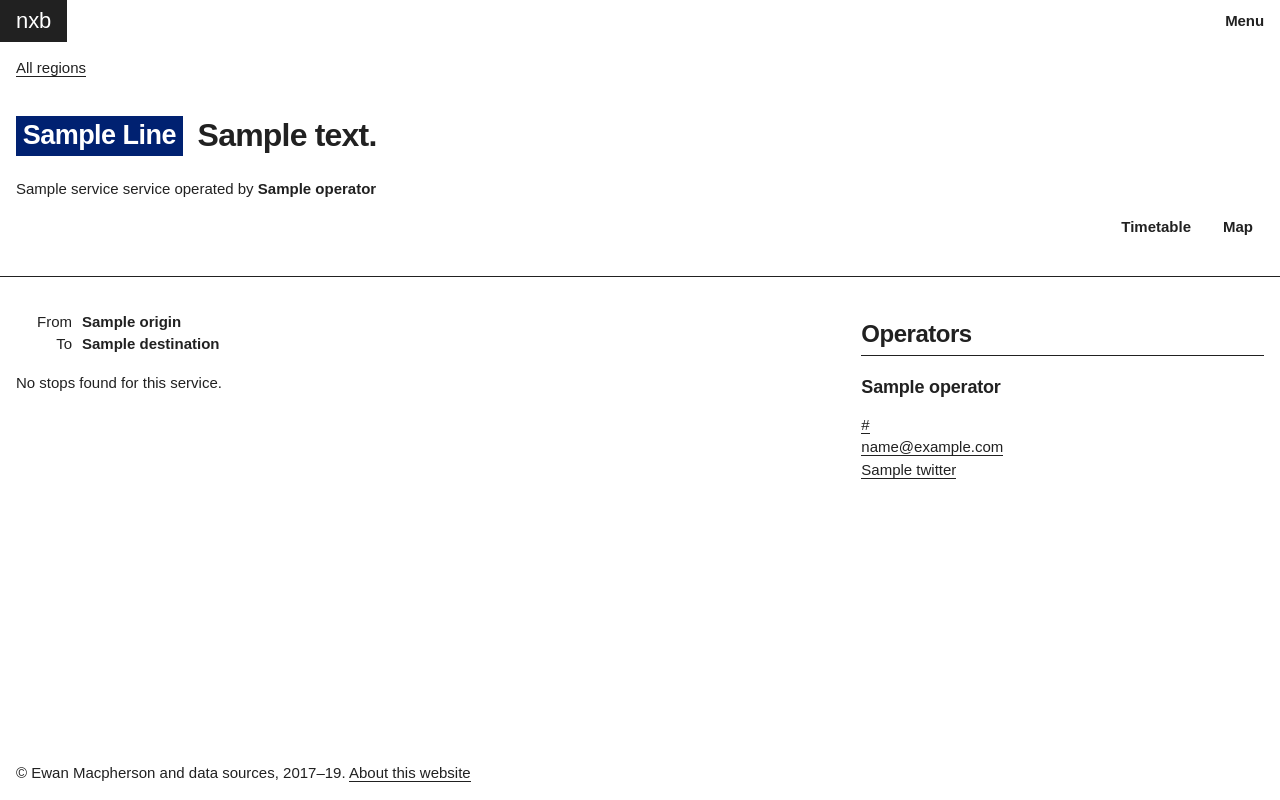
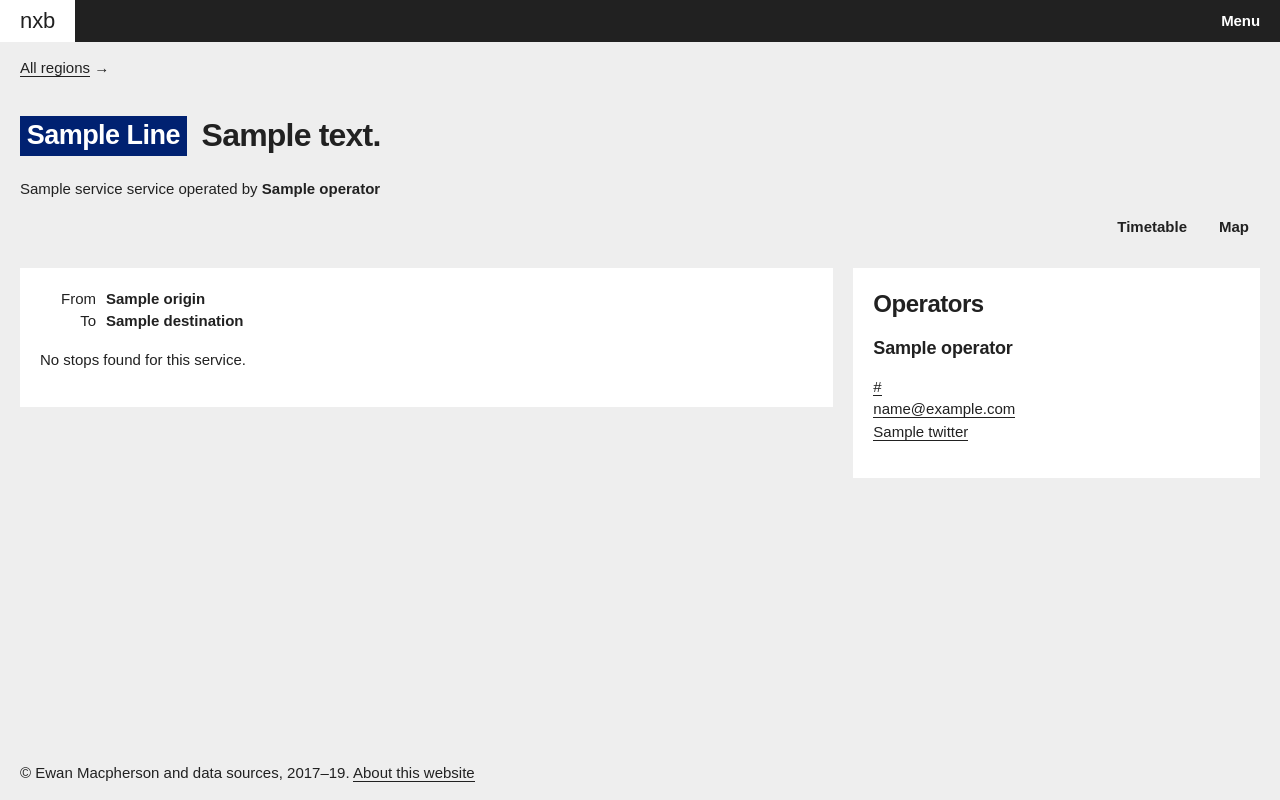
Before and after one commit to macph/nextbus, a Flask app: template nextbus/templates/service.html in a window 1280 px wide. Run offline with Flask 3, Linux system fonts and the light colour scheme; the template is opened without the code that fills it: most values are stand-ins (such as "Sample title", 1, 10 or a date in 2020); parts of the project's set-up code (start-up, migrations or seed data) failed here and were passed over; some web fonts are replaced.

Commit message:
Restyled website to mix of brutalist and original aesthetic
The original style had a grey background with white boxes for sections.
The brutalist style didn't work out too well because of the information
layout and accessibility shouldn't be compromised. Most of the elements
kept their appearance and the colours were unchanged but the header is
now black, the background a light grey and all sections white.

Restyled page numbers for search results.

```diff
--- a/nextbus/static/style.css
+++ b/nextbus/static/style.css
@@ -22,8 +22,6 @@ h1 {
 
 h2 {
   margin: 0.5em 0;
-  padding: 0.3em 0;
-  border-bottom: 0.1rem solid #212121;
 
   font-size: 2.4rem;
   font-weight: 600;
@@ -187,7 +185,7 @@ body {
   width: 100%;
   height: 100%;
   min-height: 100vh;
-  background-color: white;
+  background-color: #EEEEEE;
 }
 
 header {
@@ -201,12 +199,12 @@ header {
   margin: 0;
   width: 100%;
   height: 4.2rem;
-  background-color: white;
+  background-color: #212121;
   z-index: 2000;
 }
 
 header a {
-  padding: 0 1.6rem;
+  padding: 0 2rem;
   height: 100%;
   display: flex;
   align-items: center;
@@ -218,7 +216,7 @@ header a {
   letter-spacing: -0.005em;
   text-decoration: none;
 
-  color: #212121;
+  color: white;
   transition:
     0.2s background-color ease-out,
     0.2s color ease-out;
@@ -231,36 +229,46 @@ header a:first-child {
 }
 
 header a:hover {
-  background-color: #212121;
-  color: white;
+  background-color: white;
+  color: #212121;
 }
 
 nav {
   flex: none;
-  width: calc(100% - 3.2rem);
+  width: calc(100% - 4rem);
   max-width: 128rem;
   margin: 0 auto;
-  padding: 0 1.6rem;
 }
 
 main {
   flex: auto;
-  width: calc(100% - 3.2rem);
+  width: calc(100% - 4rem);
   max-width: 128rem;
   margin: 0 auto;
-  padding: 0 1.6rem;
+  padding: 0;
 }
 
 footer {
   flex: none;
-  width: calc(100% - 3.2rem);
+  width: calc(100% - 4rem);
   margin: 2.4rem 0 0 0;
-  padding: 0 1.6rem;
+  padding: 0 2rem;
 }
 
 section {
   clear: both;
-  margin: 2.4rem 0;
+  margin: 2rem -2rem;
+  padding: 1rem 2rem 2rem;
+  background-color: white;
+}
+
+
+.aside {
+  background-color: transparent;
+  padding-left: 0;
+  padding-right: 0;
+  margin-left: 0;
+  margin-right: 0;
 }
 
 
@@ -313,7 +326,8 @@ section {
   margin: 0.5rem;
 }
 
-.action {
+.action,
+.inactive {
   min-width: 2.2em;
   padding: 0.6rem 1rem;
   display: inline-block;
@@ -605,7 +625,7 @@ section {
 }
 
 .breadcrumbs > li:after,
-.trailing > li:last-child:after {
+.breadcrumbs-trailing > li:last-child:after {
   content: ' \2192';
 }
 
@@ -613,8 +633,8 @@ section {
 /* TABS */
 
 .tabs {
-  width: calc(100% + 3.2rem);
-  margin: 3.2rem -1.6rem 0;
+  width: 100%;
+  margin: 2rem 0 0 0;
   padding: 0;
   display: flex;
   flex-flow: row nowrap;
@@ -669,25 +690,12 @@ section {
 
 .tab:not(.tab-active):hover {
   background-color: #212121;
-  border-color: #212121;
   color: white;
 }
 
 .tab.tab-active {
-  border-style: solid solid none;
+  background-color: white;
   font-weight: 700;
-}
-
-.tabs::before {
-  flex: 0 0 1.6rem;
-  border-bottom: 0.1rem solid #212121;
-  content: '';
-}
-
-.tabs::after {
-  flex: 1;
-  border-bottom: 0.1rem solid #212121;
-  content: '';
 }
 
 
@@ -1410,7 +1414,6 @@ section {
 }
 
 .operators > div {
-  flex: 1 0 24rem;
   margin: 0 1rem;
   overflow: hidden;
 }
@@ -1602,8 +1592,8 @@ section {
     margin-left: 2rem;
   }
 
-  .columns > div:not(:last-child) {
-    margin-right: 2rem;
+  .column-offset {
+    padding-top: calc(3.8rem + 2rem);
   }
 
   .column-1 {
--- a/nextbus/templates/location.html
+++ b/nextbus/templates/location.html
@@ -76,7 +76,7 @@ window.addEventListener('load', function() {
     if (list != null && (fl = stopServiceFilter(list, groups)) != null) {
         let main = document.querySelector('main');
         let first = main.querySelector('section');
-        let section = element('section', fl.container);
+        let section = element('section', {className: 'aside'}, fl.container);
         main.insertBefore(section, first);
         fl.menu.updateHeight();
     }
--- a/nextbus/templates/postcode.html
+++ b/nextbus/templates/postcode.html
@@ -48,7 +48,7 @@ window.addEventListener('load', function() {
     if (list != null && (fl = stopServiceFilter(list, groups)) != null) {
         let main = document.querySelector('main');
         let first = main.querySelector('section');
-        let section = element('section', fl.container);
+        let section = element('section', {className: 'aside'}, fl.container);
         main.insertBefore(section, first);
         fl.menu.updateHeight();
     }
--- a/nextbus/templates/regions.html
+++ b/nextbus/templates/regions.html
@@ -5,8 +5,8 @@
 {% block content %}
 <main>
   <h1>Regions</h1>
+  {%- for code, name in regions|dictsort %}
   <section>
-    {%- for code, name in regions|dictsort %}
     <h2 id="{{ code }}">{{ name }}</h2>
     {% call(a) f.print_list(areas[code], 'list-places') -%}
     {% if a.area_type == 'admin_area' -%}
@@ -15,7 +15,7 @@
     <a class="item item-place" href="{{ url_for('page.list_in_district', district_code=a.area_code) }}">{{ a.area_name }}</a>
     {%- endif %}
     {%- endcall %}
-    {%- endfor %}
   </section>
+  {%- endfor %}
 </main>
 {% endblock %}
--- a/nextbus/templates/service.html
+++ b/nextbus/templates/service.html
@@ -36,18 +36,19 @@
     <a class="action" href="{{ url_for('page.show_map_service_direction', service_code=service.code, reverse=reverse) }}" title="View on map">Map</a>
   </div>
 
-  <ul class="tabs tabs-3">
-    {% if mirrored and not reverse -%}
-    <li><div class="tab tab-active">Outbound</div></li>
-    <li><a class="tab" href="{{ url_for('page.service', service_code=service.code, reverse=true) }}">Inbound</a></li>
-    {%- elif mirrored -%}
-    <li><a class="tab" href="{{ url_for('page.service', service_code=service.code, reverse=false) }}">Outbound</a></li>
-    <li><div class="tab tab-active">Inbound</div></li>
-    {%- endif %}
-  </ul>
-
   <div class="columns">
     <div class="column-2">
+      {% if mirrored -%}
+      <ul class="tabs tabs-2">
+        {% if not reverse -%}
+        <li><div class="tab tab-active">Outbound</div></li>
+        <li><a class="tab" href="{{ url_for('page.service', service_code=service.code, reverse=true) }}">Inbound</a></li>
+        {%- else -%}
+        <li><a class="tab" href="{{ url_for('page.service', service_code=service.code, reverse=false) }}">Outbound</a></li>
+        <li><div class="tab tab-active">Inbound</div></li>
+        {%- endif %}
+      </ul>
+      {%- endif %}
       <section>
         <dl class="description-list">
           <dt>From</dt>
--- a/nextbus/templates/stop_area.html
+++ b/nextbus/templates/stop_area.html
@@ -60,7 +60,7 @@ window.addEventListener('load', function() {
     if (list != null && (fl = stopServiceFilter(list, groups)) != null) {
         let main = document.querySelector('main');
         let first = main.querySelector('section');
-        let section = element('section', fl.container);
+        let section = element('section', {className: 'aside'}, fl.container);
         main.insertBefore(section, first);
         fl.menu.updateHeight();
     }
```
Also changed, not shown: other parts of nextbus/static/style.css (+47 -48 lines), nextbus/templates/index.html (+6 -6 lines), nextbus/templates/search.html (+30 -14 lines), nextbus/templates/timetable.html (+5 -3 lines), nextbus/static/nextbus.js.
